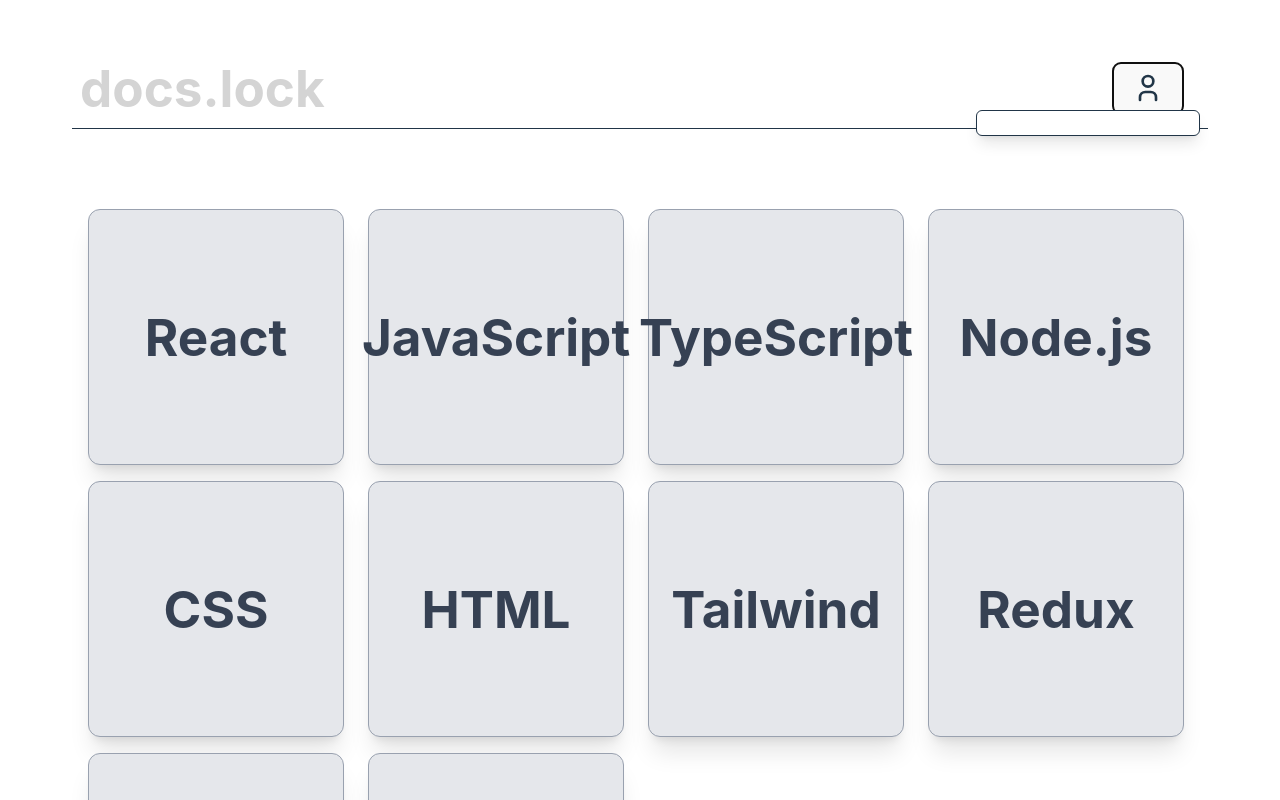
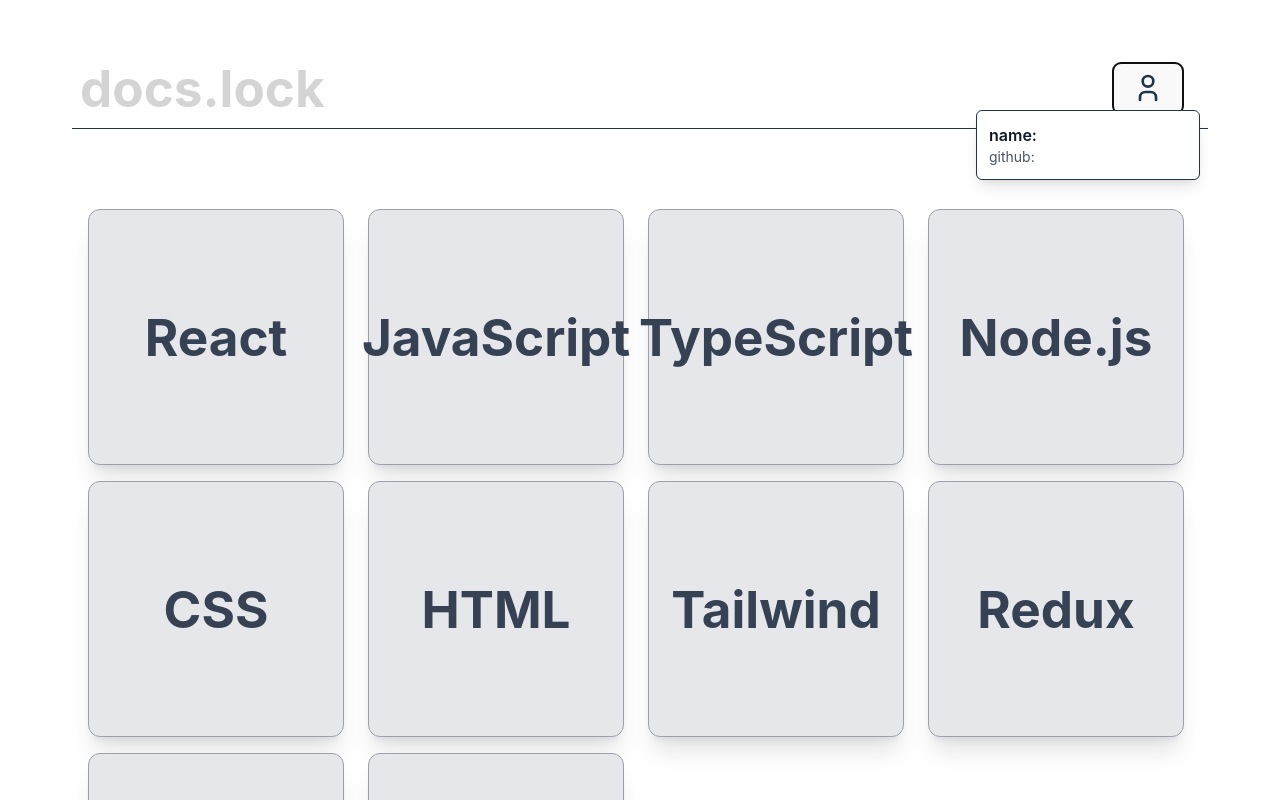
Before and after one commit to daniqss/docs-lock, a React (Vite) app in the folder client/: page / in a window 1280 px wide. Both pictures are taken after a click on the button 1163 px from the left and 88 px from the top of the page. Shown: the top 800 px of the page. Built offline with nearby package versions, Linux system fonts and the light colour scheme.

Commit message:
fix(client): enhance user information display in dropdown

```diff
--- a/client/src/components/Header.tsx
+++ b/client/src/components/Header.tsx
@@ -46,13 +46,16 @@
         {isDropdownOpen && (
          <div
          ref={dropdownRef}
-            className="absolute right-0 top-12 bg-white shadow-lg rounded-md p-3 w-56 border"
+         className="absolute right-0 top-12 bg-white shadow-lg rounded-md p-3 w-56 border text-left"
        >
          <p className="text-gray-900 font-semibold">
-              {user.name} {user.surname}
+           {"name: "} {user.name} {user.surname}
          </p>
-            <p className="text-gray-600 text-sm">{user.github}</p>
+         <p className="text-gray-600 text-sm">
+           {"github: "} {user.github}
+         </p>
        </div>
+
         )}
       </section>
     </header>
```
Lines whose indentation alone changed are shown as unchanged.
